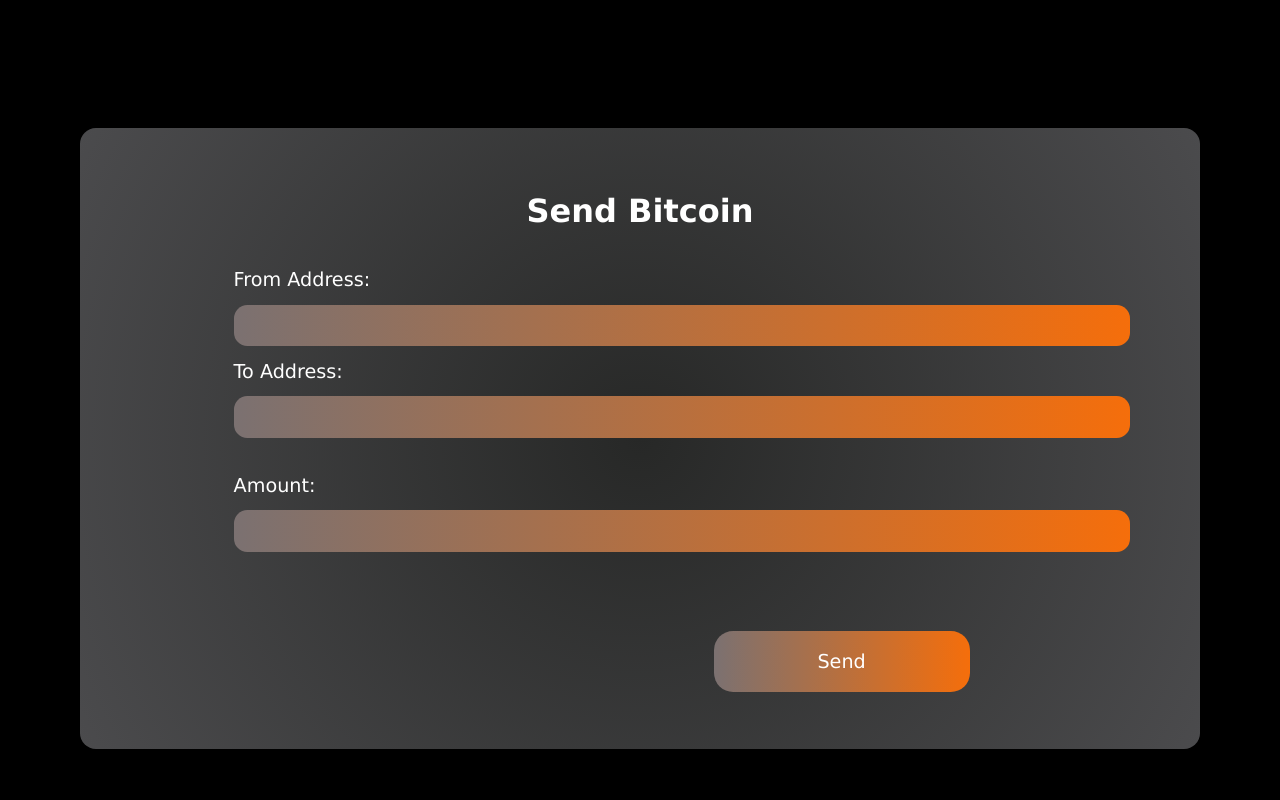
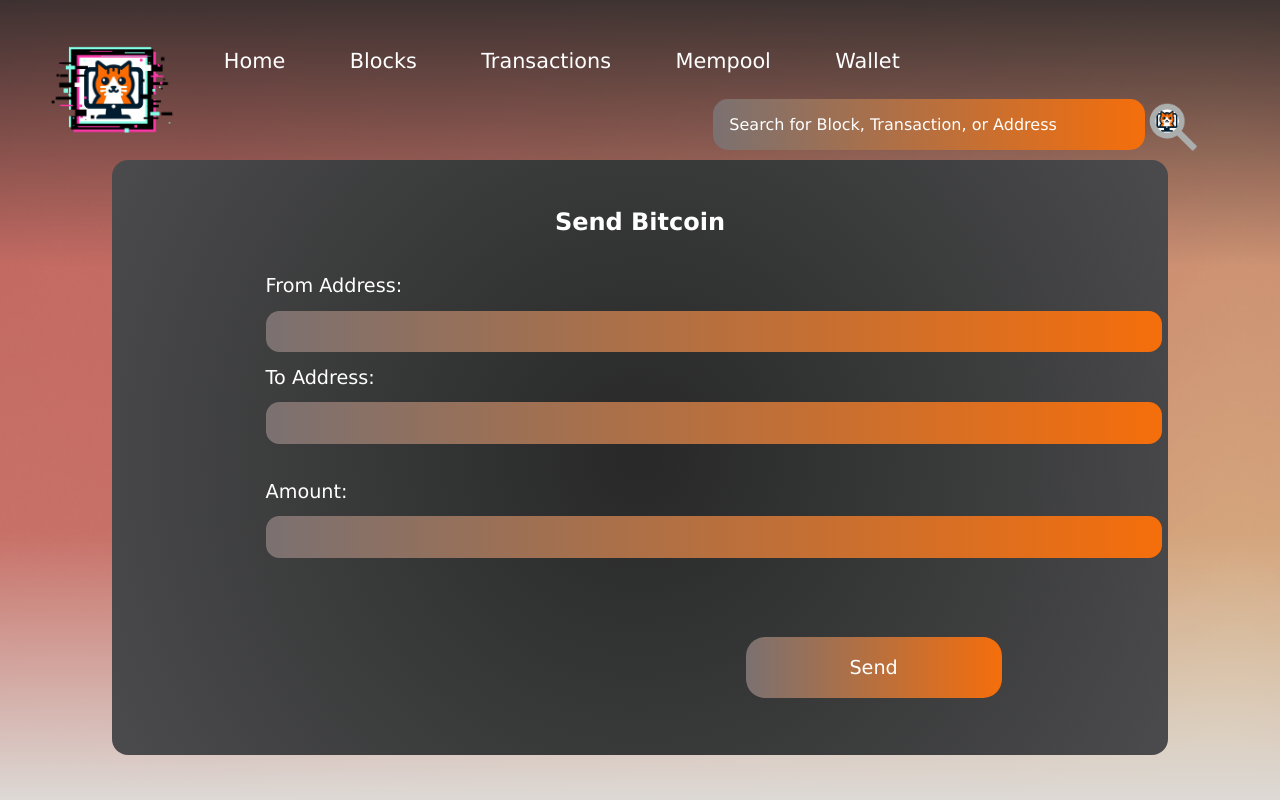
Before and after one commit to jonrebelo/Crypto_Blockchain, a Flask app: page / in a window 1280 px wide. Run offline with Flask 3, Linux system fonts and the light colour scheme.

Commit message:
Updated style

```diff
--- a/Blockchain/Frontend/templates/wallet.html
+++ b/Blockchain/Frontend/templates/wallet.html
@@ -1,29 +1,17 @@
-<!DOCTYPE html>
-<html lang="en">
-    <head>
-        <meta charset="UTF-8">
-        <meta http-equiv="X-UA-Compatible" content="IE=edge">
-        <meta name="viewport" content="width=device-width, initial-scale=1.0">
-        <link rel="icon" href="/static/images/fav.PNG">
-        <link rel="stylesheet" href="/static/css/style.css">
-        <title>Codies Alert</title>
-    </head>
-    <body>
-        <div class="wallet-container">
+{% extends 'base.html' %} {% block title %} Home {% endblock %} {% block content
+    %}
+    <div class="wallet-container">
+      <h1>Send Bitcoin</h1>
 
-            <h1> Send Bitcoin </h1>
-
-            <form action="#" id = "form" method="post">
-                <label for="from">From Address:</label><br>
-                <input type="text" id="from" name="from_address" ><br>
-                <label for="to">To Address:</label><br>
-                <input type="text" id="to" name="to_address" ><br><br>
-                <label for="amount">Amount:</label><br>
-                <input type="number" id="amount" name="Amount" ><br><br>
-                <span> {{ message }} </span> <br>
-                <input type="submit" value="Send">
-
-            </form>
-        </div>
-    </body>
-</html>
+      <form action="#" id="form" method="post">
+        <label for="from">From Address:</label><br />
+        <input type="text" id="from" name="from_address" /><br />
+        <label for="to">To Address:</label><br />
+        <input type="text" id="to" name="to_address" /><br /><br />
+        <label for="amount">Amount:</label><br />
+        <input type="number" id="amount" name="Amount" /><br /><br />
+        <span> {{ message }} </span> <br />
+        <input type="submit" value="Send" />
+      </form>
+    </div>
+    {% endblock%}
```
